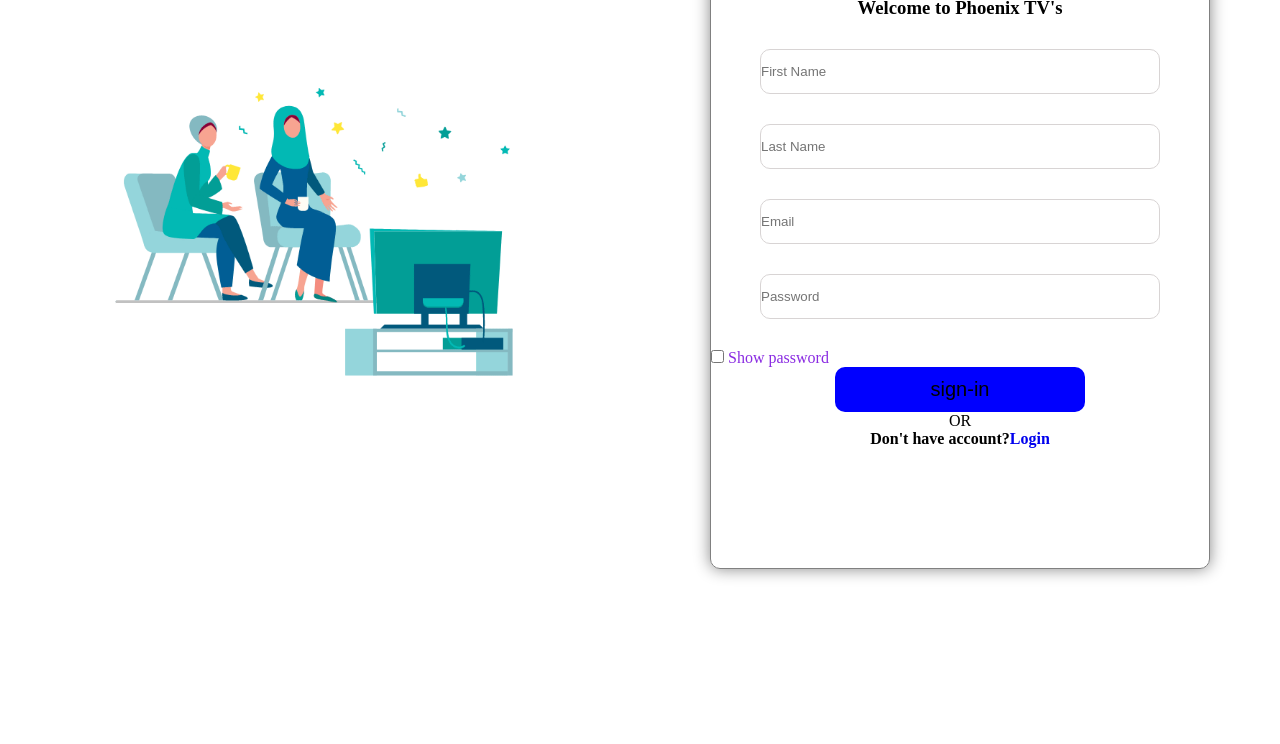
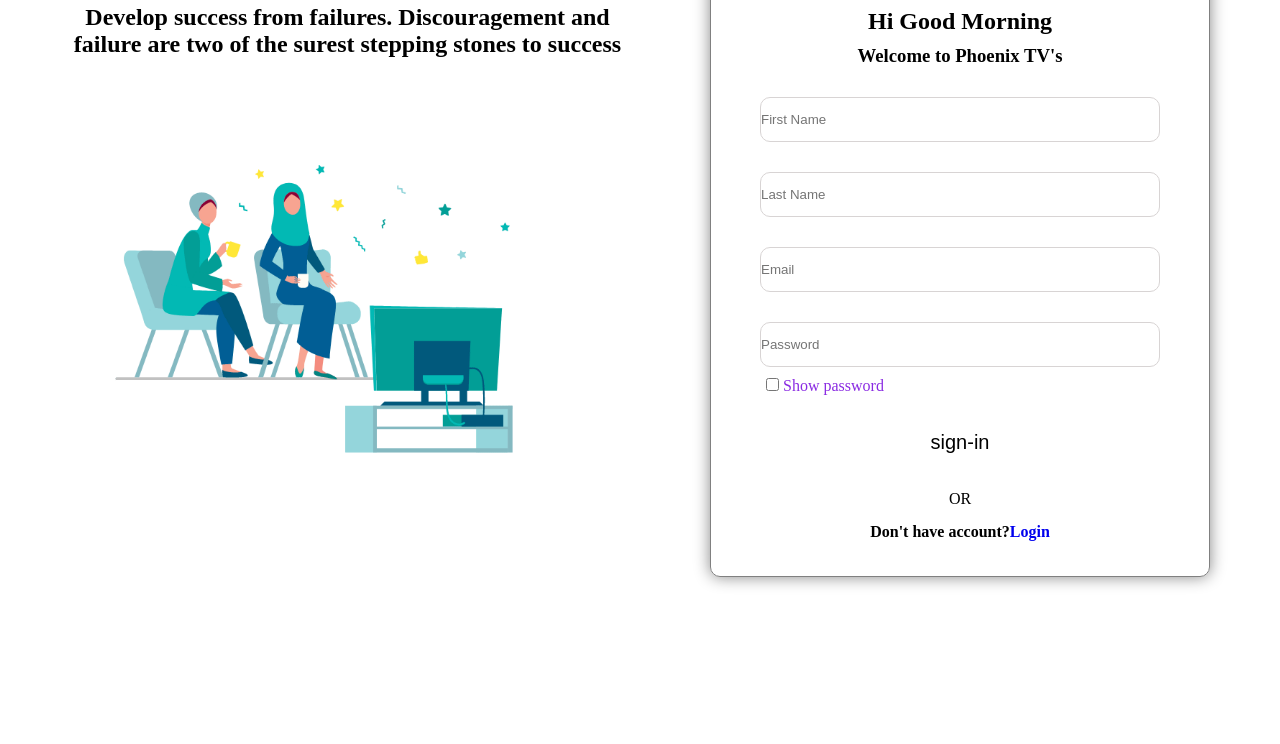
Before and after one commit to jeevashhkjs/phoenix-tv-team-projec, a website: page signup.html in a window 1280 px wide. Shown: the part 56-800 px from the top of the page. Drawn offline with Linux system fonts and the light colour scheme.

Commit message:
ui changing process

```diff
--- a/logIn/login.css
+++ b/logIn/login.css
@@ -85,9 +85,9 @@
 a{
     text-decoration: none;
 }
-.fa-eye:before {
+/* .fa-eye:before {
     content: "\f06e";
     position: absolute;
     top: 305px;
     right: 145px;
-}
+} */
--- a/signin.css
+++ b/signin.css
@@ -9,9 +9,20 @@
     display: flex;
     justify-content: space-between;
 }
+.root{
+    --primary-color:#0095F9;
+    --font-color:#0F332D;
+    --font-secondary-color:#6B6B6B;
+    --background-color:#F2FBFF;
+    --other-range-color:#008496;
+    --green-color:#3DB220;
+}
 .left-portion{
     width: 50%;
     text-align: center;
+}
+.right-portion{
+    width: 50%;
 }
 .signinimage{
     height: 460px;
@@ -19,11 +30,16 @@
     display: block;
     margin: 0 auto;
 }
+.quote{
+    text-align: center;
+    margin-top: 60px;
+    margin-left: 55px;
+}
 form{
     display: table-caption;
     border: solid 1px grey;
-    margin-top: 25px;
-    margin-right: 70px;
+    display: block;
+    margin: 33px  auto;
     width: 500px;
     height: 600px;
     box-shadow: 0px 0px 16px 0px #888888;
@@ -31,6 +47,11 @@
 }
 .Greeting{
     text-align: center;
+    margin-top: 30px;
+}
+.Greeting2{
+    text-align: center;
+    margin-top: 10px;
 }
 .fname{
     width: 400px;
@@ -63,10 +84,13 @@
     width: 400px;
     height: 45px;
     display: block;
-    margin: 30px auto;
+    margin: 10px auto;
     border-radius: 10px;
     border: solid 1px rgb(216, 212, 212);
     outline: none;
+}
+.checkBox{
+    margin-left: 55px;
 }
 
 .sub-btn{
@@ -74,16 +98,17 @@
     width: 250px;
     border-radius: 10px;
     border: none;
-    background-color: blue;
+    background-color: var(--primary-color);
     font-size: 20px;
     display: block;
-    margin: 0px auto;
+    margin: 25px auto;
 }
 .or{
     text-align: center;
 }
 .sign-in{
     text-align: center;
+    margin-top: 15px;
 }
 input:focus::-webkit-input-placeholder {
     font-size: 10px;
@@ -97,9 +122,3 @@
 a{
     text-decoration: none;
 }
-.fa-eye:before {
-    content: "\f06e";
-    position: absolute;
-    bottom: 245px;
-    right: 140px;
-}
--- a/signup.html
+++ b/signup.html
@@ -11,13 +11,13 @@
 <body>
     <div class="container">
         <div class="left-portion">
-            <h1 class="quote">I find television very educating</h1>
+            <h2 class="quote">Develop success from failures. Discouragement and failure are two of the surest stepping stones to success</h2>
             <img src="signinimage.gif" alt="" class="signinimage">
         </div>
         <div class="right-portion">
             <form class="form">
                 <h2 class="Greeting">Hi Good Morning</h2>
-                <h3 class="Greeting">Welcome to Phoenix TV's</h3>
+                <h3 class="Greeting2">Welcome to Phoenix TV's</h3>
 
                 <input type="text" placeholder="First Name" class="fname">
 
```
